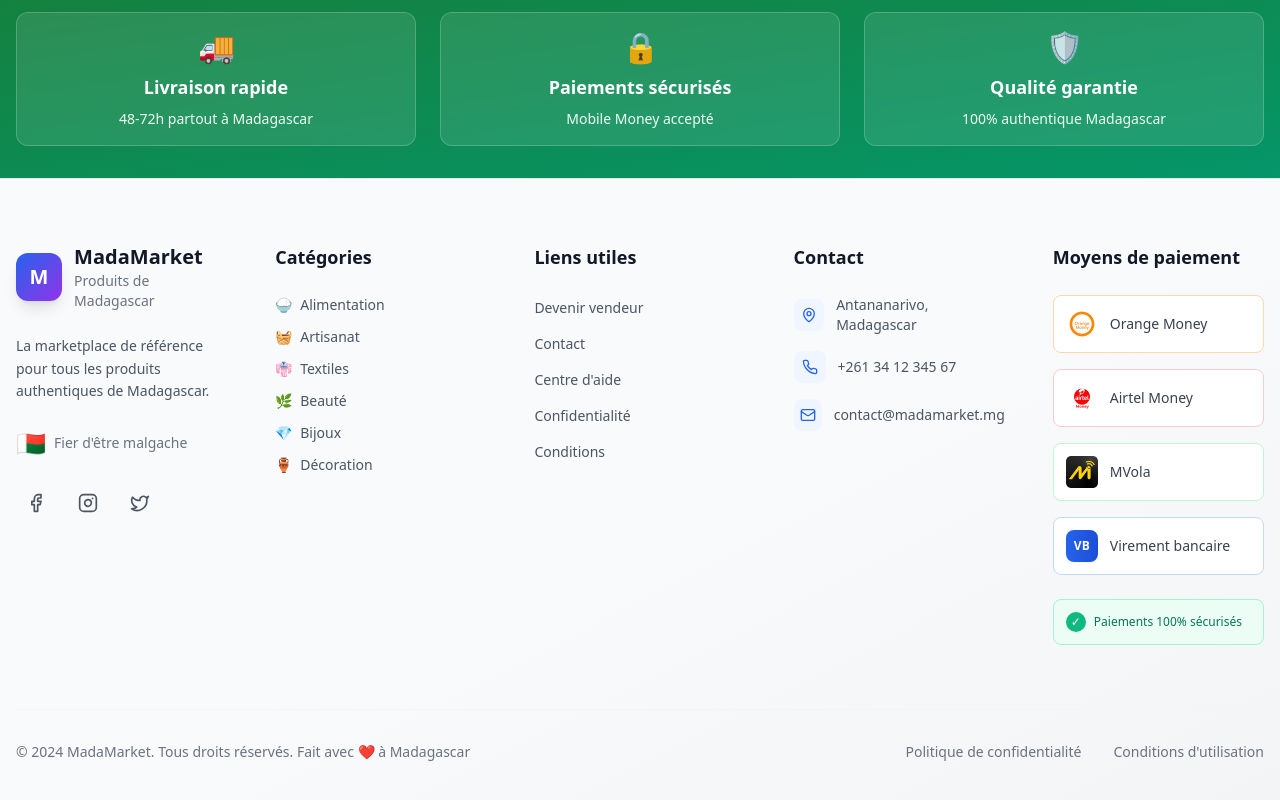
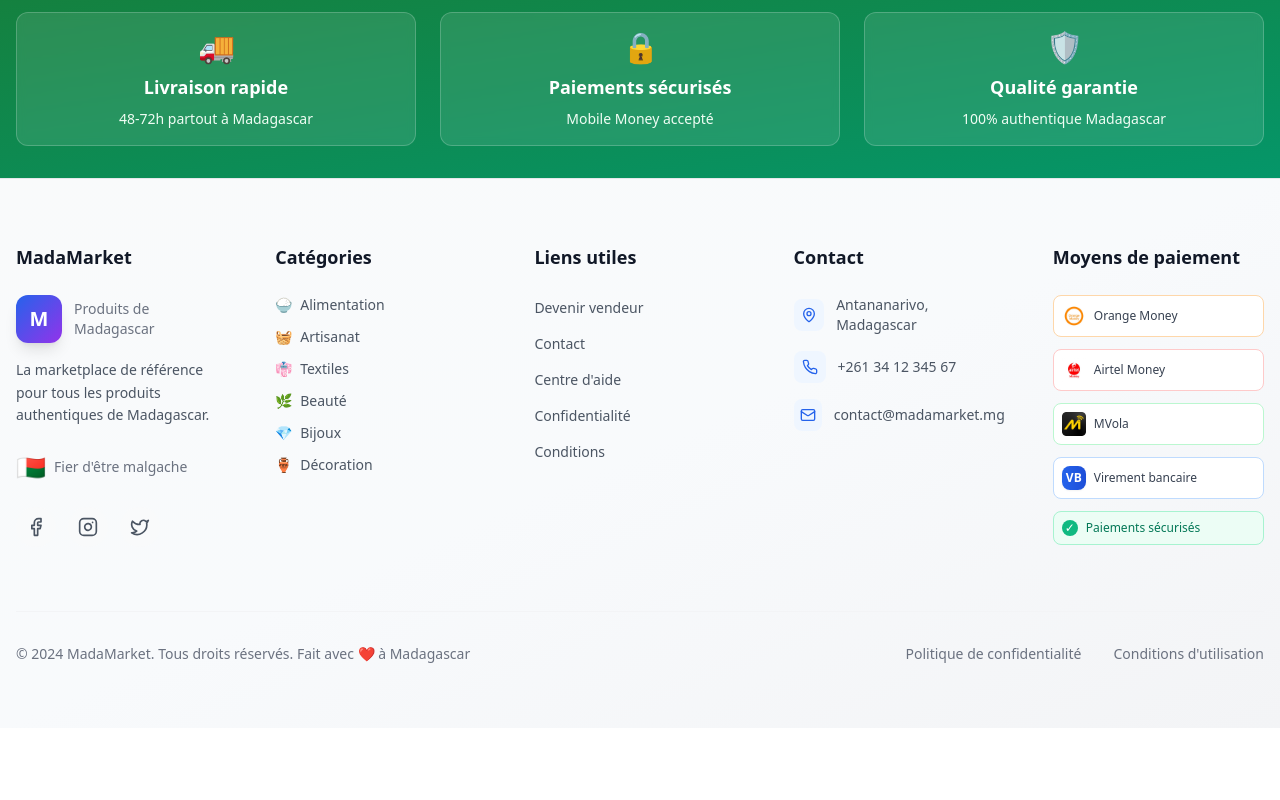
Before and after one commit to balisama21/madamarket-34, a React (Vite) app: page / in a window 1280 px wide. Shown: the part 2167-2967 px from the top of the page. After the commit the page ends 2895 px from the top, so only its background shows below. Built offline with nearby package versions, Linux system fonts and the light colour scheme.

Commit message:
Fix footer content alignment
Fix the alignment of the footer content.

```diff
--- a/src/components/Footer.tsx
+++ b/src/components/Footer.tsx
@@ -36,12 +36,12 @@ const Footer = () => {
         <div className="grid grid-cols-1 md:grid-cols-2 lg:grid-cols-5 gap-12">
           {/* Logo et description */}
           <div>
-            <div className="flex items-center space-x-3 mb-6">
+            <h4 className="font-semibold text-lg mb-6 text-gray-900">MadaMarket</h4>
+            <div className="flex items-center space-x-3 mb-4">
               <div className="w-12 h-12 bg-gradient-to-br from-blue-600 to-purple-600 rounded-xl flex items-center justify-center shadow-lg">
                 <span className="text-white font-bold text-xl">M</span>
               </div>
               <div>
-                <h3 className="text-xl font-bold text-gray-900">MadaMarket</h3>
                 <p className="text-sm text-gray-500">Produits de Madagascar</p>
               </div>
             </div>
@@ -124,49 +124,49 @@ const Footer = () => {
             <h4 className="font-semibold text-lg mb-6 text-gray-900">Moyens de paiement</h4>
 
             {/* Mobile Money */}
-            <div className="space-y-4">
-              <div className="flex items-center space-x-3 p-3 bg-white rounded-lg border border-orange-200 hover:border-orange-300 transition-colors">
+            <div className="space-y-3">
+              <div className="flex items-center space-x-2 p-2 bg-white rounded-lg border border-orange-200 hover:border-orange-300 transition-colors">
                 <img
                   src={orangeMoneyLogo}
                   alt="Orange Money"
-                  className="h-8 w-8 object-contain"
+                  className="h-6 w-6 object-contain"
                 />
-                <span className="text-sm font-medium text-gray-700">Orange Money</span>
+                <span className="text-xs font-medium text-gray-700">Orange Money</span>
               </div>
 
-              <div className="flex items-center space-x-3 p-3 bg-white rounded-lg border border-red-200 hover:border-red-300 transition-colors">
+              <div className="flex items-center space-x-2 p-2 bg-white rounded-lg border border-red-200 hover:border-red-300 transition-colors">
                 <img
                   src={airtelMoneyLogo}
                   alt="Airtel Money"
-                  className="h-8 w-8 object-contain"
+                  className="h-6 w-6 object-contain"
                 />
-                <span className="text-sm font-medium text-gray-700">Airtel Money</span>
+                <span className="text-xs font-medium text-gray-700">Airtel Money</span>
               </div>
 
-              <div className="flex items-center space-x-3 p-3 bg-white rounded-lg border border-green-200 hover:border-green-300 transition-colors">
+              <div className="flex items-center space-x-2 p-2 bg-white rounded-lg border border-green-200 hover:border-green-300 transition-colors">
                 <img
                   src={mvolaLogo}
                   alt="MVola"
-                  className="h-8 w-8 object-contain rounded"
+                  className="h-6 w-6 object-contain rounded"
                 />
-                <span className="text-sm font-medium text-gray-700">MVola</span>
+                <span className="text-xs font-medium text-gray-700">MVola</span>
               </div>
 
               {/* Virement bancaire */}
-              <div className="flex items-center space-x-3 p-3 bg-white rounded-lg border border-blue-200 hover:border-blue-300 transition-colors">
-                <div className="w-8 h-8 bg-gradient-to-r from-blue-600 to-blue-700 rounded-lg flex items-center justify-center shadow-sm">
+              <div className="flex items-center space-x-2 p-2 bg-white rounded-lg border border-blue-200 hover:border-blue-300 transition-colors">
+                <div className="w-6 h-6 bg-gradient-to-r from-blue-600 to-blue-700 rounded-lg flex items-center justify-center shadow-sm">
                   <span className="text-white text-xs font-bold">VB</span>
                 </div>
-                <span className="text-sm font-medium text-gray-700">Virement bancaire</span>
+                <span className="text-xs font-medium text-gray-700">Virement bancaire</span>
               </div>
-            </div>
 
-            <div className="mt-6 p-3 bg-emerald-50 rounded-lg border border-emerald-200">
-              <div className="flex items-center space-x-2">
-                <div className="w-5 h-5 bg-emerald-500 rounded-full flex items-center justify-center">
-                  <span className="text-white text-xs">✓</span>
+              <div className="mt-4 p-2 bg-emerald-50 rounded-lg border border-emerald-200">
+                <div className="flex items-center space-x-2">
+                  <div className="w-4 h-4 bg-emerald-500 rounded-full flex items-center justify-center">
+                    <span className="text-white text-xs">✓</span>
+                  </div>
+                  <span className="text-xs text-emerald-700 font-medium">Paiements sécurisés</span>
                 </div>
-                <span className="text-xs text-emerald-700 font-medium">Paiements 100% sécurisés</span>
               </div>
             </div>
           </div>
```
